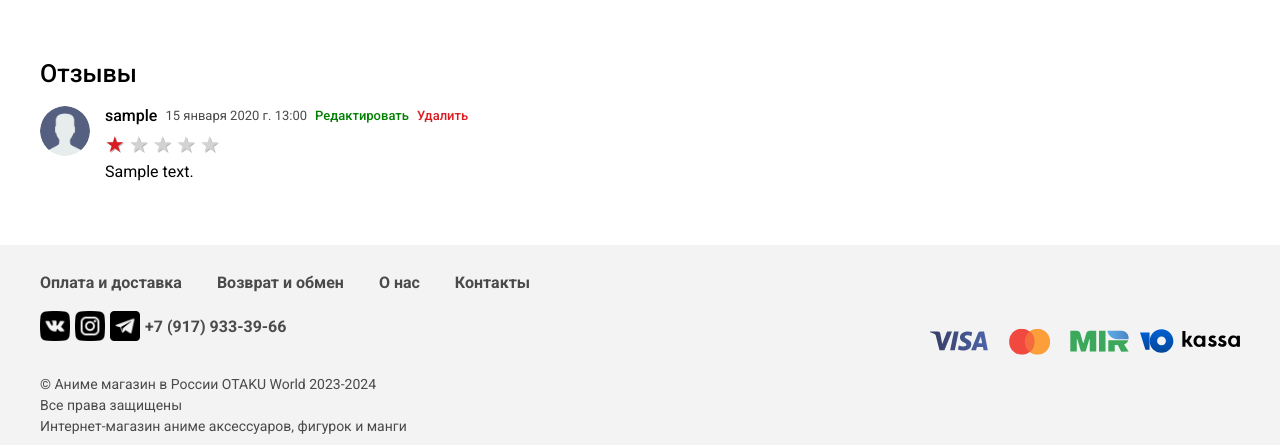
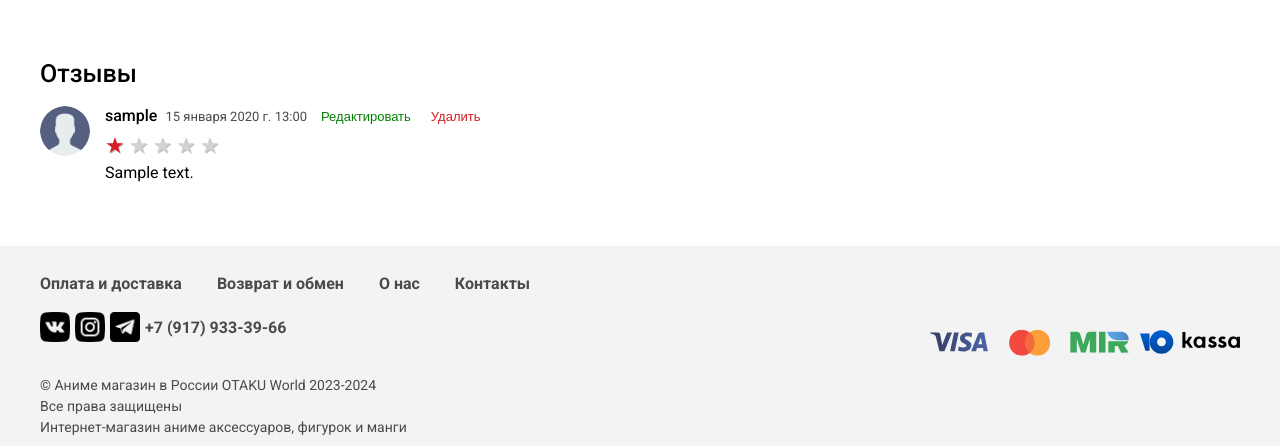
Before and after one commit to katsuyorii/yumezo, a Django app: a page that uses catalog/templates/catalog/product-detail.html in a window 1280 px wide. Shown: the part 776-1222 px from the top of the page. Run offline with Django 5.2, Linux system fonts and the light colour scheme; a user stored in the database is signed in; tables that the repository leaves empty hold one stand-in row (values such as "Sample post"); grey boxes marked "Sample" are stand-in pictures.

Commit message:
Change styles to edit and delete comment

```diff
--- a/catalog/templates/catalog/product-detail.html
+++ b/catalog/templates/catalog/product-detail.html
@@ -141,8 +141,12 @@
                         <h1 class="product-detail-reviews-username">{{ comment.user.username }}</h1>
                         <p class="product-detail-reviews-date">{{ comment.create_date }}</p>
                         {% if comment.user == user %}
-                            <a href="{% url 'edit_comment' comment_id=comment.pk %}" class="product-detail-edit">Редактировать</a>
-                            <a href="{% url 'delete_comment' comment_id=comment.pk %}" class="product-detail-delete">Удалить</a>
+                            <form action="{% url 'edit_comment' comment_id=comment.pk %}">
+                                <button type='submit' class="product-detail-edit">Редактировать</button>
+                            </form>
+                            <form action="{% url 'delete_comment' comment_id=comment.pk %}">
+                                <button type='submit' class="product-detail-delete">Удалить</button>
+                            </form>
                         {% endif %}
                     </div>
                     <div class="rating-result">
--- a/catalog/templates/catalog/review-edit.html
+++ b/catalog/templates/catalog/review-edit.html
@@ -11,7 +11,7 @@
         <p>-</p>
         <a class="catalog-list-main-row-link-item" href="{{ comment.product.get_absolute_url }}">{{ comment.product.name }}</a>
         <p>-</p>
-        <a class="catalog-list-main-row-link-item" href="#">Редактирование отзыва</a>
+        <a class="catalog-list-main-row-link-item" href="{% url 'edit_comment' comment_id=comment.pk %}">Редактирование отзыва</a>
     </div>
     <h2 class="product-detail-title">Редактирование отзыва</h2>
     <br>
--- a/catalog/views.py
+++ b/catalog/views.py
@@ -127,7 +127,9 @@ class CommentDeleteView(View):
         return redirect(reverse_lazy('product_detail', kwargs = {'category_slug': comment.product.category.slug, 'product_slug': comment.product.slug}))
 
 
-# Класс-представление для редактирования комментария
+'''
+    Класс-представление для редактирования комментария пользователя
+'''
 class CommentEditView(UpdateView):
     model = Comment
     form_class = EditCommentForm
--- a/static/css/style.css
+++ b/static/css/style.css
@@ -458,6 +458,9 @@ body {
 }
 
 .product-detail-edit {
+	cursor: pointer;
+	border: 0px solid white;
+	background-color: white;
 	text-decoration: none;
 	font-size: 13px;
 	font-weight: 500;
@@ -465,6 +468,9 @@ body {
 }
 
 .product-detail-delete {
+	cursor: pointer;
+	border: 0px solid white;
+	background-color: white;
 	text-decoration: none;
 	font-size: 13px;
 	font-weight: 500;
```
